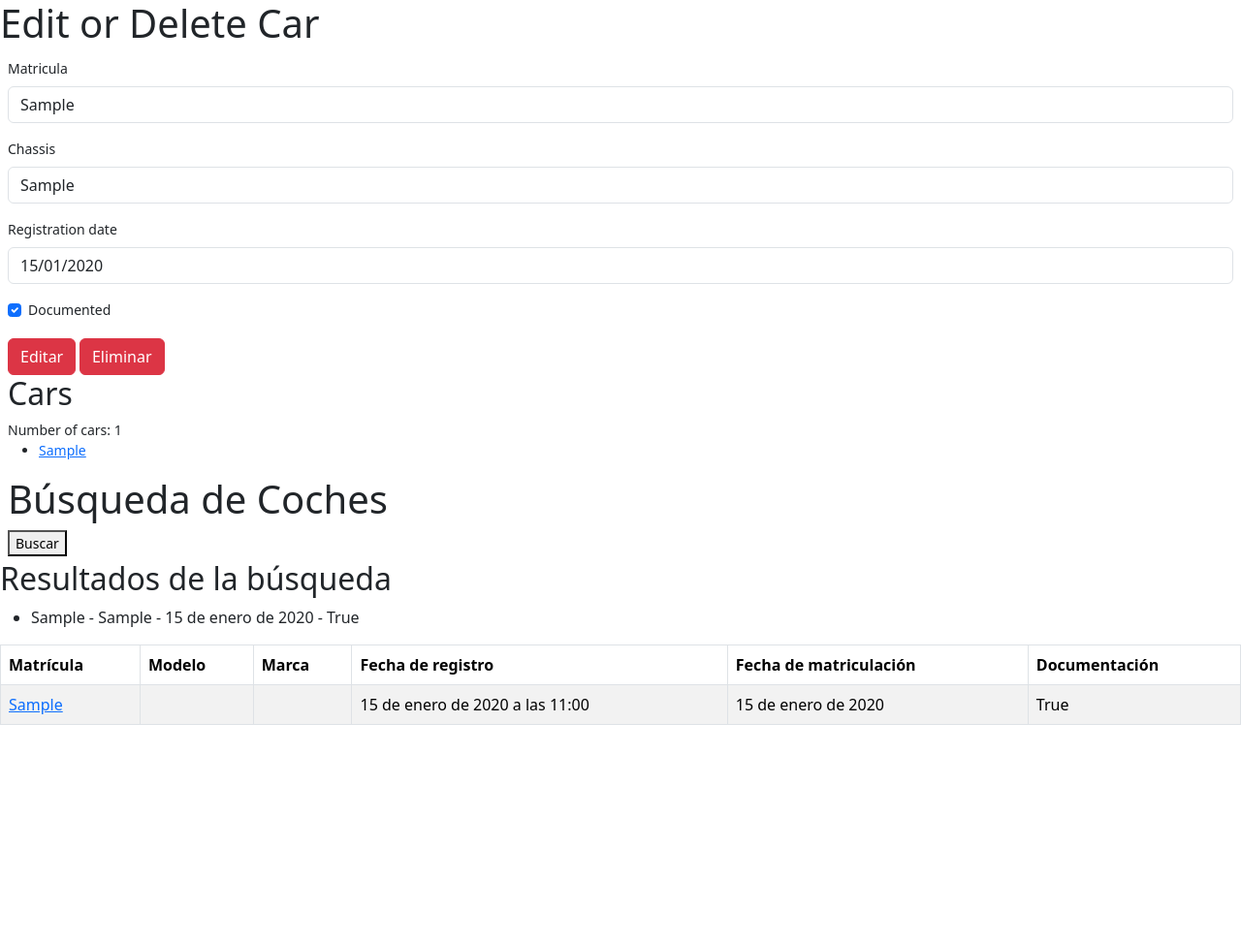
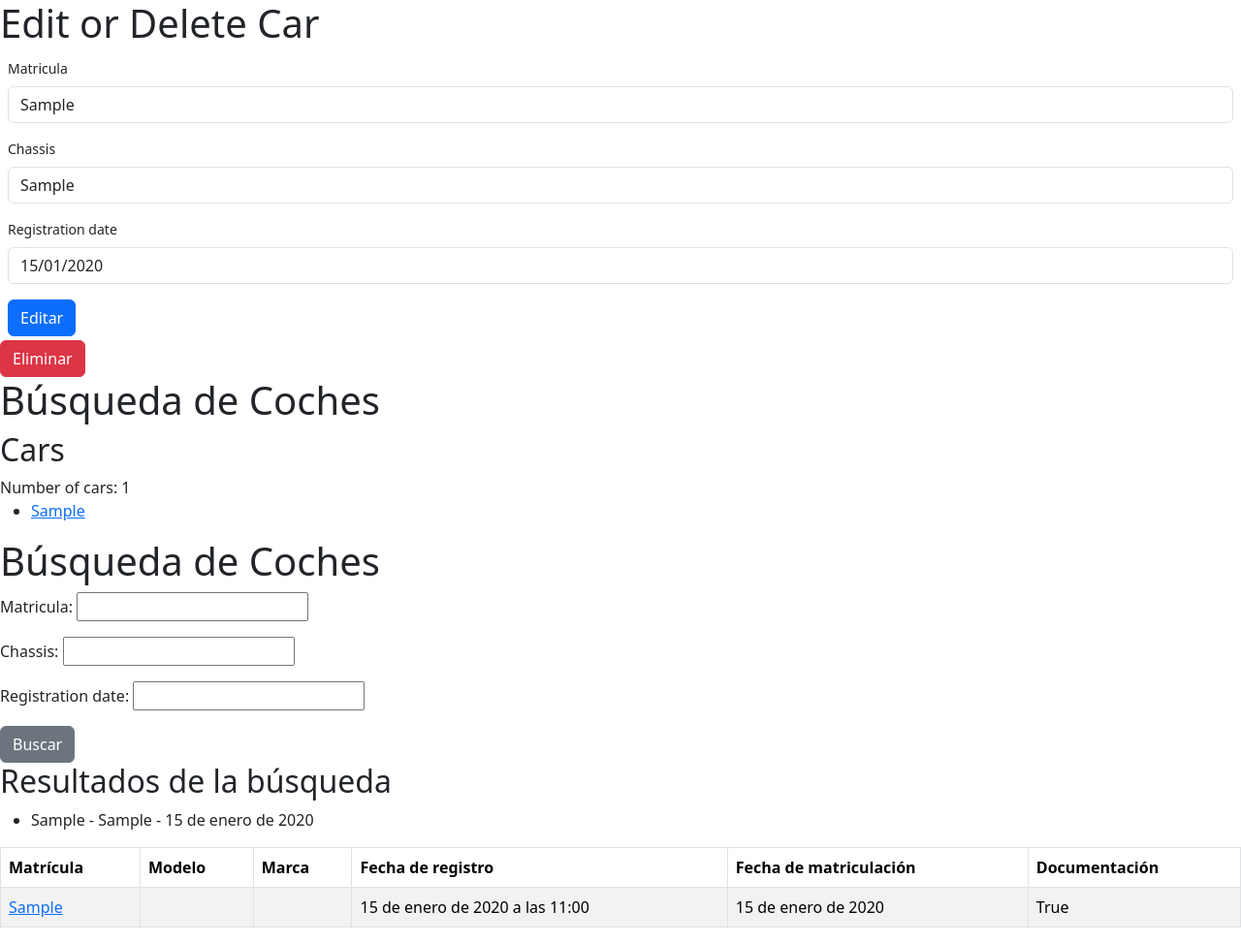
Before and after one commit to VictorSuarezL/django_app, a Django app: page /edit/1/ in a window 1280 px wide. Shown: the whole page at 97% size. Before the commit the page ends 748 px from the top, so only its background shows below. Run offline with Django 5.2, Linux system fonts and the light colour scheme; tables that the repository leaves empty hold one stand-in row (values such as "Sample post"); some libraries are stand-ins or nearby versions.

Commit message:
Fixed bug where search_form doesnt work properly in edit_car view

```diff
--- a/catalog/forms.py
+++ b/catalog/forms.py
@@ -53,4 +53,4 @@
 class CarEditForm(forms.ModelForm):
     class Meta:
         model = Car
-        fields = ['matricula', 'chassis', 'registration_date', 'documented']
+        fields = ['matricula', 'chassis', 'registration_date']
--- a/catalog/views.py
+++ b/catalog/views.py
@@ -34,14 +34,41 @@
 def edit_car(request, id):
     car = get_object_or_404(Car, id=id)
     form = CarEditForm(instance=car)
+    search_form = CarSearchForm(request.GET or None)
     cars = Car.objects.all()
-    if request.method == "POST":
+
+    if request.method == "GET" and search_form.is_valid():
+        cars = Car.objects.search(
+            matricula=search_form.cleaned_data.get("matricula"),
+            chassis=search_form.cleaned_data.get("chassis"),
+            registration_date=search_form.cleaned_data.get("registration_date"),
+        )
+        return render(
+            request,
+            "catalog/edit_car.html",
+            {
+                "car": car,
+                "form": form,
+                "cars": cars,
+                "search_form": search_form,
+            },
+        )
+
+    elif request.method == "POST":
         form = CarEditForm(request.POST, instance=car)
         if form.is_valid():
             form.save()
-        return redirect("add_car")
+            return redirect("add_car")
+
     return render(
-        request, "catalog/edit_car.html", {"car": car, "form": form, "cars": cars}
+        request,
+        "catalog/edit_car.html",
+        {
+            "car": car,
+            "form": form,
+            "cars": cars,
+            "search_form": search_form,
+        },
     )
 
 
--- a/templates/catalog/add_car.html
+++ b/templates/catalog/add_car.html
@@ -6,7 +6,7 @@
 {% block content %}
 {% block form %}
 <h1>Search Car</h1>
-<form class="form-control-sm" action="/add/" method="post" id="form">
+<form class="form-control-sm" action="/add/" method="POST" id="form">
     {% csrf_token %}
 
     {% bootstrap_form_errors form type='non_fields' %}
@@ -14,7 +14,6 @@
     {% bootstrap_button button_type="submit" content="OK" %}
 
 </form>
-{% endblock %}
 <h2>Cars</h2>
 Number of cars: {{ cars|length }}
 <ul>
@@ -35,7 +34,7 @@
     <li>{{ car.matricula }} - {{ car.chassis }} - {{ car.registration_date }} - {{ car.documented }}</li>
     {% endfor %}
 </ul>
-
+{% endblock %}
 <table id="table_car" class="table table-bordered table-striped my-table">
     <thead>
         <tr>
--- a/templates/catalog/edit_car.html
+++ b/templates/catalog/edit_car.html
@@ -9,6 +9,28 @@
     {% csrf_token %}
     {% bootstrap_form_errors form type='non_fields' %}
     {% bootstrap_form form layout='horizontal' size='sm' %}
-    <button type="submit" class="btn btn-danger">Editar</button>
-    <a href="{% url 'delete_car' id=car.id %}" class="btn btn-danger">Eliminar</a>
+    <button type="submit" class="btn btn-primary">Editar</button>
+</form>
+<a href="{% url 'delete_car' id=car.id %}" class="btn btn-danger">Eliminar</a>
+
+<h1>Búsqueda de Coches</h1>
+<h2>Cars</h2>
+Number of cars: {{ cars|length }}
+<ul>
+    {% for item in cars %}
+    <li><a href="{% url 'edit_car' id=item.id %}">{{ item.matricula }}</a></li>
+    {% endfor %}
+</ul>
+<h1>Búsqueda de Coches</h1>
+<form method="get">
+    {{ search_form.as_p }}
+    <button type="submit" class="btn btn-secondary">Buscar</button>
+</form>
+
+<h2>Resultados de la búsqueda</h2>
+<ul>
+    {% for car in cars %}
+    <li>{{ car.matricula }} - {{ car.chassis }} - {{ car.registration_date }}</li>
+    {% endfor %}
+</ul>
 {% endblock %}
```
